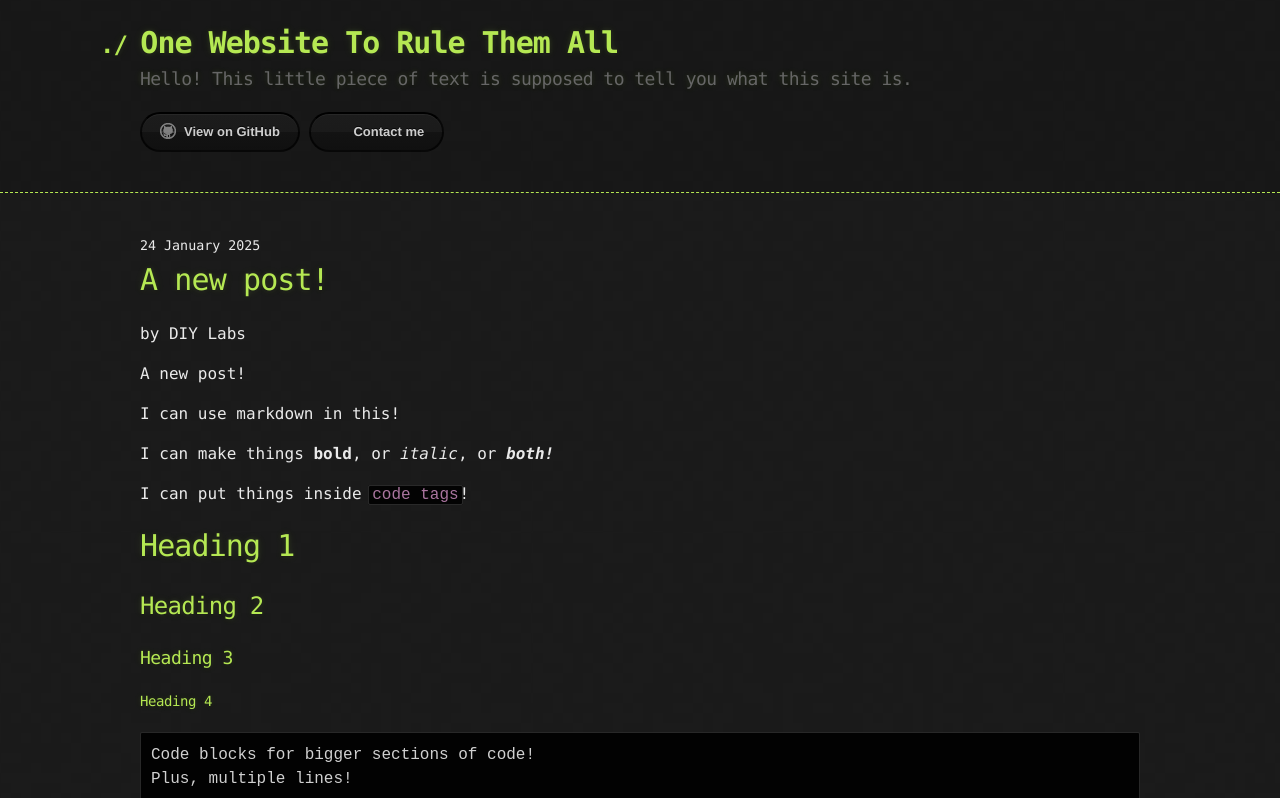
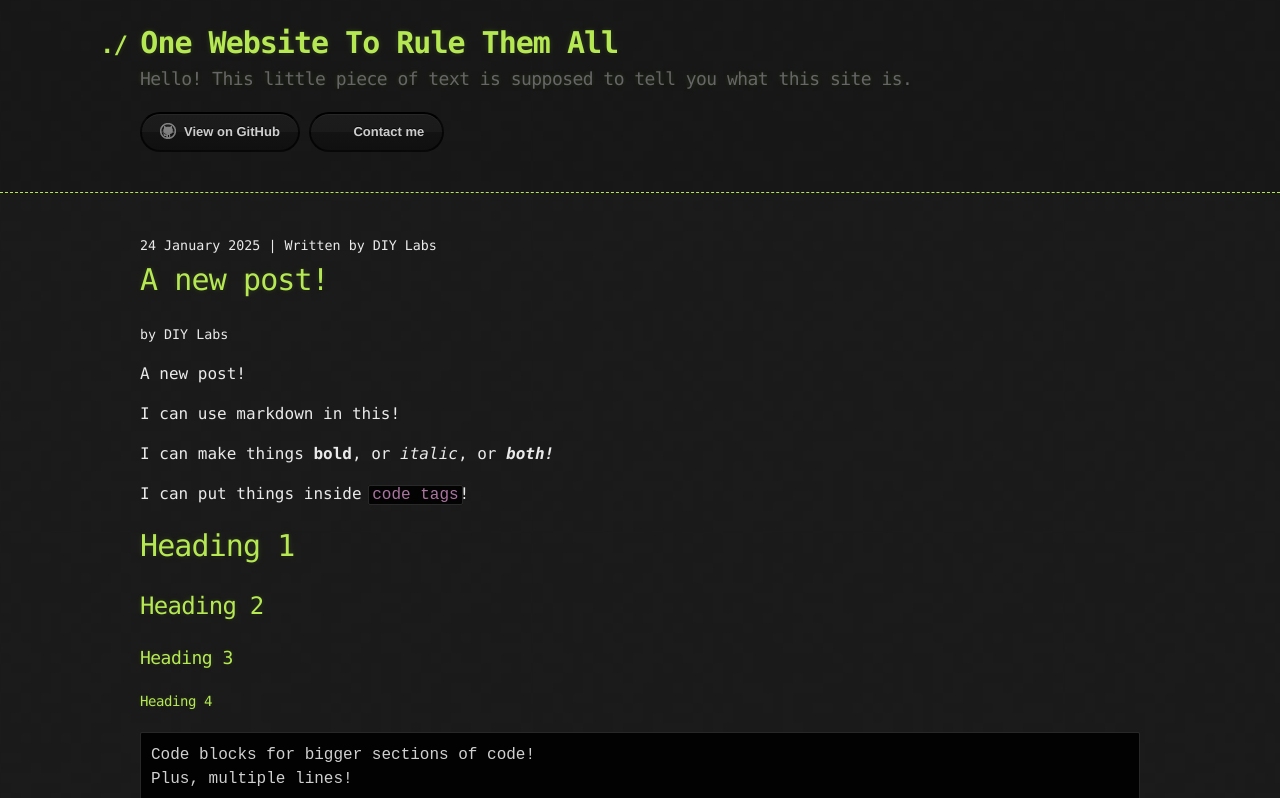
Before and after one commit to DIYLabsED/DIYLabsED.github.io, a Jekyll site: the page built from _posts/2025-01-24-new-post.md, in a window 1280 px wide. Shown: the top 798 px of the page. Built offline with Jekyll 4.4.1, drawn with Linux system fonts in a browser that asks for light colours; grey boxes are pictures that could not be loaded.

Commit message:
Change page layout

```diff
--- a/_layouts/post.html
+++ b/_layouts/post.html
@@ -2,10 +2,11 @@
 layout: default
 ---
 
-<small>{{ page.date | date: "%-d %B %Y" }}</small>
+<small>{{ page.date | date: "%-d %B %Y" }} |  Written by {{page.author | default: site.author}}</small>
 <h1>{{ page.title }}</h1>
 
-<p class="view">by {{ page.author | default: site.author }}</p>
+<small class="view">by {{ page.author | default: site.author }}</small>
+
 
 {{content}}
 
```
